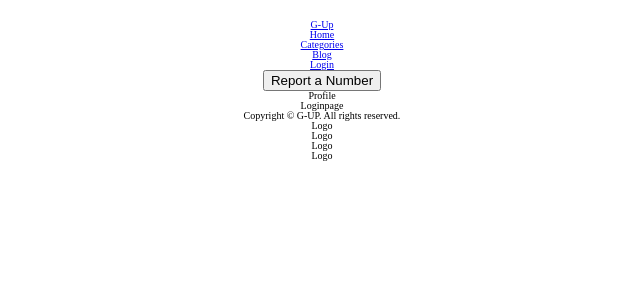
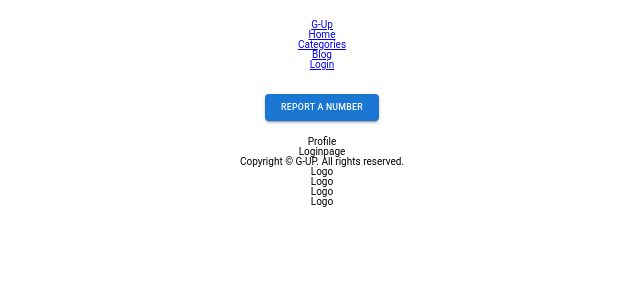
Before and after one commit to Kavin-crew/g-up, a React (Vite) app: page /login in a window 1280 px wide. Shown: the top 300 px of the page, without its empty margins (318-958 px from the left). Built offline with nearby package versions, Linux system fonts and the light colour scheme.

Commit message:
adding basic material ui

```diff
--- a/src/App.css
+++ b/src/App.css
@@ -3,4 +3,6 @@
     margin: 0 auto;
     padding: 2rem;
     text-align: center;
+
+    font-family: 'Roboto';
 }
--- a/src/App.min.css
+++ b/src/App.min.css
@@ -1 +1 @@
-#root{max-width:1300px;margin:0 auto;padding:2rem;text-align:center}
+#root{max-width:1300px;margin:0 auto;padding:2rem;text-align:center;font-family:Roboto}
--- a/src/components/Header.jsx
+++ b/src/components/Header.jsx
@@ -1,4 +1,6 @@
 import { Link, NavLink } from 'react-router-dom';
+import * as React from 'react';
+import { Button } from '@mui/material';
 
 function Header() {
     return (
@@ -22,7 +24,9 @@ function Header() {
                     </li>
                 </ul>
             </nav>
-            <button className="btn btn--primary">Report a Number</button>
+            <Button variant="contained" sx={{ mt: 3, mb: 2 }}>
+                Report a Number
+            </Button>
         </header>
     );
 }
```
Also changed, not shown: package.json (+7 -1 lines), 1 other file (tests, documents, lock files or other folders).
